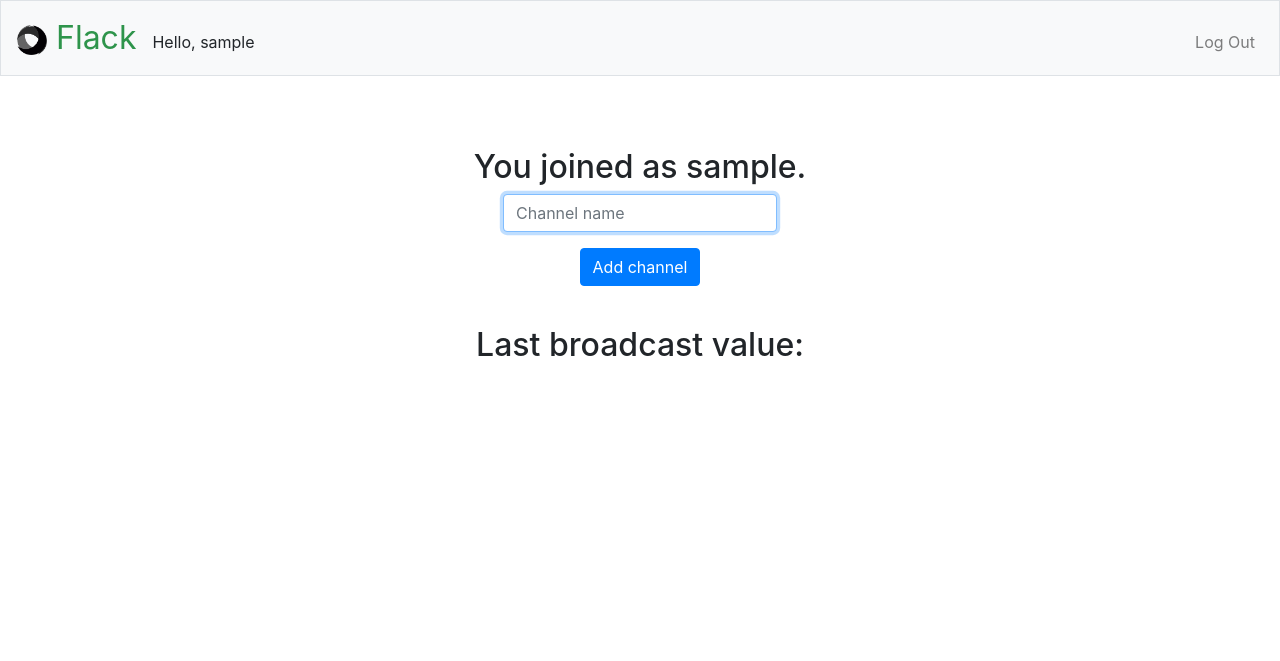
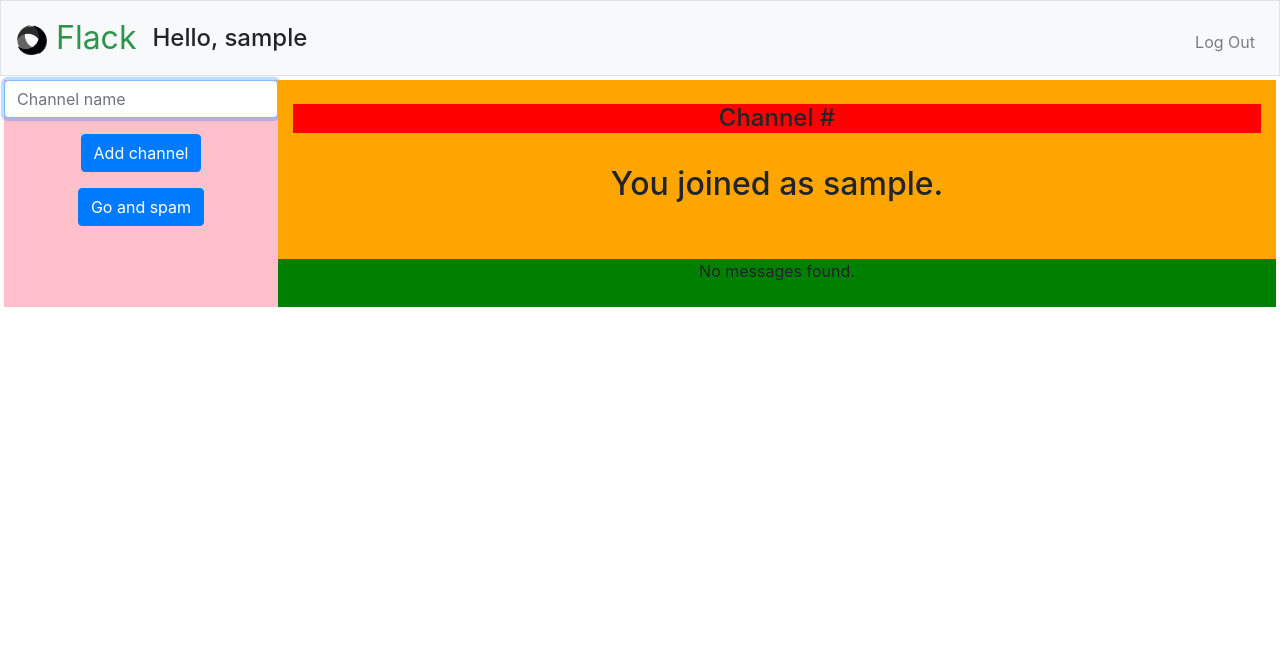
Before and after one commit to FaiWei/CS50-s-Web-Programming-with-Python-and-JavaScript, a Flask app: page / in a window 1280 px wide. Shown: the top 661 px of the page. Run offline with Flask 2, Linux system fonts and the light colour scheme; the visitor is signed in with stand-in values (Sample User, id 1); some libraries are stand-ins or nearby versions.

Commit message:
download last version

```diff
--- a/application.py
+++ b/application.py
@@ -16,9 +16,29 @@ app.config["SESSION_TYPE"] = "filesystem"
 Session(app)
 
 #class for channels
+pass_channel_id = {}
+
 class Channel:
-    def __init__(self, array):
-        self.array = array
+    def __init__(self):
+        self.id = 0
+        self.channel = {}
+        self.time = {}
+        self.check = False
+        self.channel_name = {}
+    def regID(self, channel_name):
+        self.channel_name[self.id] = channel_name
+        self.channel[self.id] = []
+        self.id += 1
+        self.check = True
+        return self.id - 1
+    def memorizeMessage(self, channel_id, message, timestamp, user):
+        dict_temp = {'message': message, 'user': user, 'timestamp': timestamp}
+        self.channel[channel_id].append(dict_temp)
+        if (len(self.channel[channel_id]) > 100):
+            print('deleted: ' + self.channel[channel_id].pop(0))
+
+
+channels_storage = Channel()
 
 def apology(message, code=400):
     """Render message as an apology to user."""
@@ -43,20 +63,47 @@ def index():
 
     return render_template("index.html", username=session["username"])
 
-@app.route("/usercheck", methods=["GET", "POST"])
-def usercheck():
+@app.route("/check", methods=["GET", "POST"])
+def check_current_situation():
+    global channels_storage
+    global pass_channel_id
+    #check if username already exists
+    if session.get("username"):
+        if channels_storage.check:
+            print('channel in check: ' + str(pass_channel_id[session["username"]]))
 
-    #check if username already exists
-    if session.get("username") is None:
-        return jsonify({"success": False })
+            return jsonify({"success": True, "user": session["username"], "loadChannelsReady": True, "LoadExistingChannels": channels_storage.channel_name, "ChannelID": pass_channel_id[session["username"]]})
+        else:
+            return jsonify({"success": True, "user": session["username"], "loadChannelsReady": False})
+    else:
+        return jsonify({"success": False})
 
-    #return json with username
-    return jsonify({"success": True, "user": session["username"]})
+
 
 @socketio.on("submit channel name")
-def vote(data):
+def channel_submit(data):
     channel_name_emit = data["channel_name"]
-    emit("share channel name", {"ChannelNameEmit": channel_name_emit}, broadcast=True)
+    global channels_storage
+    channel_number = channels_storage.regID(channel_name_emit)
+    global pass_channel_id
+    pass_channel_id[session["username"]] = channel_number
+    emit("share channel name", {"ChannelNameEmit": channel_name_emit, "ChannelID": channel_number, "ChatCreated": True}, broadcast=True)
+
+@socketio.on("submit message")
+def message_submit(data):
+    user_message_emit = data["user_message"]
+    time_stamp_emit = data["time_stamp"]
+    global pass_channel_id
+    global channels_storage
+    channels_storage.memorizeMessage(pass_channel_id[session["username"]], user_message_emit, time_stamp_emit, session["username"])
+    emit("share user message", {"UserMessageEmit": user_message_emit, "User": session["username"], "Timestamp": time_stamp_emit}, broadcast=True)
+
+@app.route("/<int:channel_id>")
+def channels(channel_id):
+    global channels_storage
+    global pass_channel_id
+    pass_channel_id[session["username"]] = channel_id
+    return jsonify({"success": True, "Messages": channels_storage.channel[channel_id], "Channel": channels_storage.channel_name[channel_id]})
 
 
 @app.route("/logout")
--- a/static/process_page.js
+++ b/static/process_page.js
@@ -1,9 +1,11 @@
-//console.log(`user check initiated`);
 document.addEventListener('DOMContentLoaded', () => {
-    // log in user info
-    let nickname;
+    let ReadyToEmitMessage = false;         //used to allow post message in socket io
+    let checkChat = false;                  //if true - chat created
+    let GlobalPrevChannel;                  //used in "chosedLink" to clear css decoration
+
+    // Onload or reload.
     const request = new XMLHttpRequest();
-    request.open('GET', '/usercheck');
+    request.open('GET', '/check');
     request.onload = () => {
         const response = JSON.parse(request.response);
         if (response.success) {
@@ -11,34 +13,155 @@ document.addEventListener('DOMContentLoaded', () => {
             let helloUserDiv = document.querySelector('#helloUser');
             helloUserDiv.innerHTML += nickname + '.';
         }
+        if (response.loadChannelsReady) {
+            let ExistingChannels = response.LoadExistingChannels;
+            for (let i = 0; ExistingChannels[(i)] != undefined; i++) {
+                createChannel(ExistingChannels[i], i);
+            }
+            createChat();
+            console.log("reload chat, channel: " + response.ChannelID);
+            checkChat = true;
+            chosedLink(response.ChannelID);
+            load_channel(response.ChannelID);
+        }
     }
     request.send();
-    // message exchange with public share
+    // "load_channel" also load channel messages.
+    function load_channel(channelID) {
+        const request = new XMLHttpRequest();
+        request.open('GET', `/${channelID}`);
+        request.onload = () => {
+            const response = JSON.parse(request.response);
+            let messages = response.Messages;
+            let channel = response.Channel;
+            document.querySelector('#channel-chat').innerHTML = '';
+            if (response.success) {
+                let titleChannel = document.querySelector('#titleChannel');
+                titleChannel.innerHTML = `Channel #${channel}`;
+                for (message of messages) {
+                    postMessage(message.message, message.user, message.timestamp);
+                }
+            }
+        };
+        request.send();
+    }
+
+
+    // Instant message exchange with public share
     let connectionTie = io.connect(location.protocol + '//' + document.domain + ':' + location.port);
     connectionTie.on('connect', () => {
-        document.querySelector('#createChannelButton').onclick = () => {
-            const ChannelName = document.querySelector('#inputChannelName').value;
-            connectionTie.emit('submit channel name', {'channel_name': ChannelName});
-            document.querySelector('#inputChannelName').value = '';
-            // Stop form from submitting
+        if (document.querySelector('#createChannelButton')) {
+            document.querySelector('#createChannelButton').onclick = () => {
+                const ChannelName = document.querySelector('#inputChannelName').value;
+                connectionTie.emit('submit channel name', {'channel_name': ChannelName});
+                document.querySelector('#inputChannelName').value = '';
+                return false;
+            };
+        }
+        document.querySelector('#spam').onclick = () => {
+            let counter_i = 0;
+            let timerId = setInterval(function() {
+                connectionTie.emit('submit message', {'user_message': ('message' + counter_i), "time_stamp": getTimestamp()});
+                counter_i++;
+            }, 100);
+            setTimeout(() => { clearInterval(timerId); alert('stop'); }, 10000);
             return false;
-        };
+        }
+        document.onclick = () => {
+            if (ReadyToEmitMessage == true) {
+                ReadyToEmitMessage = false;
+                const userMessage = document.querySelector('#inputMessage').value;
+                connectionTie.emit('submit message', {'user_message': userMessage, "time_stamp": getTimestamp()});
+                document.querySelector('#inputMessage').value = '';
+            }
+        }
     })
-    // When a new vote is announced, add to the unordered list
+
+    // Share data with all users
     connectionTie.on('share channel name', data => {
-        // Create new item for list
-        console.log('we are here bro');
+        if (data.ChatCreated && !checkChat) {
+            createChat();
+            checkChat = true;
+        }
+        createChannel(data.ChannelNameEmit, data.ChannelID);
+        chosedLink(data.ChannelID);
+    });
+    connectionTie.on('share user message', data => {
+        postMessage(data.UserMessageEmit, data.User, data.Timestamp);
+    });
+
+
+    // "Create HTML" section
+    function createChannel(name, id) {
         const li = document.createElement('li');
-        const channelLink = document.createElement('li');
+        const channelLink = document.createElement('a');
         channelLink.href = "";
-        channelLink.class = "channel-link";
-        channelLink.dataset.link = `${data.ChannelNameEmit}`;
-        channelLink.innerHTML = `${data.ChannelNameEmit}`;
+        channelLink.classList.add("channel-link");
+        channelLink.dataset.link = `${id}`;
+        channelLink.innerHTML = `${name}`;
         li.append(channelLink);
+        channelLink.onclick = dynamicLink;
+        document.querySelector('#channelList').append(li);
+    }
+    function createChat() {
+        const form = document.createElement('form');
+        const fieldset = document.createElement('fieldset');
+        const div = document.createElement('div');
+        const div2 = document.createElement('div');
+        div.classList.add("form-group");
+        div2.classList.add("form-group");
+        const button = document.createElement('button');
+        button.id = "sendMessageButton";
+        button.type = "submit";
+        button.className = "btn btn-primary";
+        button.innerHTML = "Send";
+        button.onclick = buttonMessage;
+        const input = document.createElement('input');
+        input.id = "inputMessage";
+        input.class = "form-control";
+        input.placeholder = "Message";
+        input.type = "text";
+        input.autocomplete = "off";
+        input.className = "form-control";
+        div.append(input);
+        fieldset.append(div);
+        div2.append(button);
+        fieldset.append(div);
+        fieldset.append(div2);
+        form.append(fieldset);
+        document.querySelector('#message-in-chat').append(form);
+    }
 
-        // Add new item to task list
-        document.querySelector('#channelList').append(li);
-        let brrValue = document.querySelector('#brrValue');
-        brrValue.innerHTML = `Last broadcast value: ${data.ChannelNameEmit}.`;
-    });
+
+    // Buttons that return false and do smth.
+    function dynamicLink() {
+        chosedLink(this.dataset.link);
+        load_channel(this.dataset.link);
+        return false;
+    }
+    function buttonMessage() {
+        ReadyToEmitMessage = true;
+        return false;
+    }
+
+    // Small functions whose names speak for themselves.
+    function postMessage(message, user, timestamp) {
+        const li = document.createElement('li');
+        li.innerHTML = `${user} (${timestamp}): ${message}`;
+        document.querySelector('#channel-chat').append(li);
+    }
+    function getTimestamp() {
+        let date = new Date();
+        dateStamp = date.getHours() + ':' + date.getMinutes() + ':' + date.getSeconds();
+        return dateStamp;
+    }
+    function chosedLink(channelNumber) {
+        let link = document.querySelector(`[data-link="${channelNumber}"]`)
+        link.style.fontWeight = 'bold';
+        if (GlobalPrevChannel != undefined) {
+            let linkPrev = document.querySelector(`[data-link="${GlobalPrevChannel}"]`)
+            linkPrev.style.fontWeight = 'normal';
+        }
+        GlobalPrevChannel = channelNumber;
+    }
 });
--- a/static/styles.css
+++ b/static/styles.css
@@ -40,3 +40,23 @@ main img
     /* constrain images on small screens */
     max-width: 100%;
 }
+
+.gree {
+    background-color: green;
+}
+
+.red {
+    background-color: red;
+}
+.blue {
+    background-color: blue;
+}
+.pink {
+    background-color: pink;
+}
+.orange {
+    background-color: orange;
+}
+.cent {
+    text-align: center;
+}
--- a/templates/index.html
+++ b/templates/index.html
@@ -5,12 +5,10 @@
 {% endblock %}
 
 {% block main %}
-    <div class="container">
+    <div class="container-fluid">
         {% if username %}
-        <div class="row">
-            <div class="col-md">
-                <br>
-                <h2><div id="helloUser">You joined as </div></h2>
+        <div class="gree row">
+            <div class="pink col-xs">
                 <form>
                     <fieldset">
                         <div class="form-group">
@@ -19,13 +17,39 @@
                         <div class="form-group">
                             <button id="createChannelButton" type="submit" class="btn btn-primary">Add channel</button>
                         </div>
+                        <div class="form-group">
+                            <button id="spam" type="submit" class="btn btn-primary">Go and spam</button>
+                        </div>
                     </fieldset>
                 </form>
-                <br>
-                <h2><div id="brrValue">Last broadcast value: </div></h2>
-                <div id="channelList"></div>
+                <div id="channelList">
+                </div>
+            </div>
+            <div class="col-lg">
+                <div class="row orange">
+                    <div class="col-md">
+                        <br>
+                        <h4><div id="titleChannel" class="red">Channel #</div></h4>
+                        <br>
+                        <h2><div id="helloUser">You joined as </div></h2>
+                        <br>
+                        <br>
+                    </div>
+                </div>
+                <div class="row">
+                    <hr>
+                    <div class="col-md" id="channel-chat">
+                        No messages found.
+                    </div>
+                    <br><br>
+                </div>
+                <div class="row">
+                    <div class="col-md" id="message-in-chat">
+                    </div>
+                </div>
             </div>
         </div>
+
         {% else %}
         <div class="row">
             <div class="col-md">
--- a/templates/layout.html
+++ b/templates/layout.html
@@ -17,7 +17,7 @@
         <script src="https://cdn.jsdelivr.net/npm/popper.js@1.16.0/dist/umd/popper.min.js" integrity="sha384-Q6E9RHvbIyZFJoft+2mJbHaEWldlvI9IOYy5n3zV9zzTtmI3UksdQRVvoxMfooAo" crossorigin="anonymous"></script>
         <script src="https://stackpath.bootstrapcdn.com/bootstrap/4.4.1/js/bootstrap.min.js" integrity="sha384-wfSDF2E50Y2D1uUdj0O3uMBJnjuUD4Ih7YwaYd1iqfktj0Uod8GCExl3Og8ifwB6" crossorigin="anonymous"></script>
         <script type="text/javascript" src="//cdnjs.cloudflare.com/ajax/libs/socket.io/1.3.6/socket.io.min.js"></script>
-        <script src="static/process_page.js"></script>
+        <script type="text/javascript" src="static/process_page.js"></script>
         <title>Flack: {% block title %}{% endblock %}</title>
 
     </head>
@@ -37,7 +37,7 @@
             <div class="collapse navbar-collapse" id="navbar">
                 {% if username %}
                     <ul class="navbar-nav mr-auto mt-2">
-                        <li class="nav-item">Hello, {{ username }}</li>
+                        <li class="nav-item"><h4>Hello, {{ username }}</h4></li>
                     </ul>
                     <div class="dropdown-divider"></div>
                     <ul class="navbar-nav ml-auto mt-2">
@@ -55,7 +55,7 @@
             </header>
         {% endif %}
 
-        <main class="container p-5">
+        <main class="container-fluid p-1">
             {% block main %}{% endblock %}
         </main>
 
```
Also changed, not shown: README.md, 12 other files.
